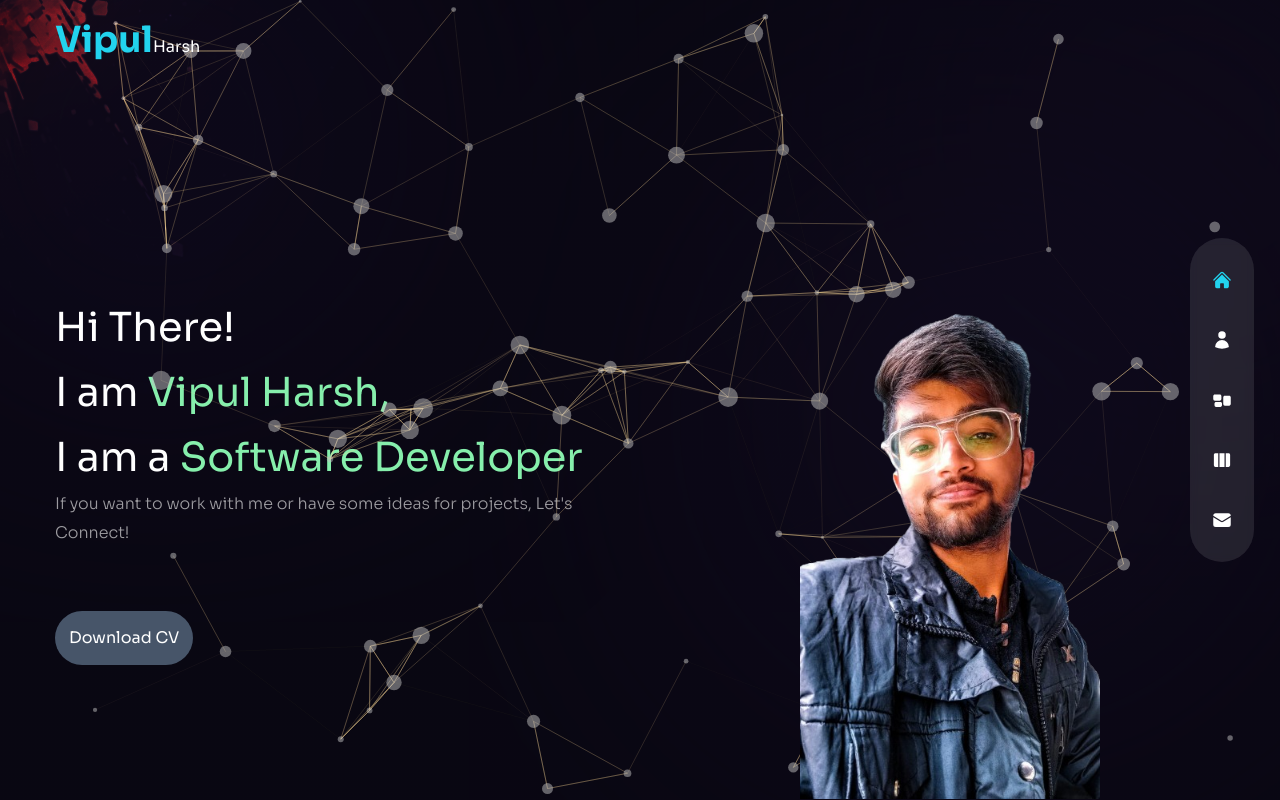
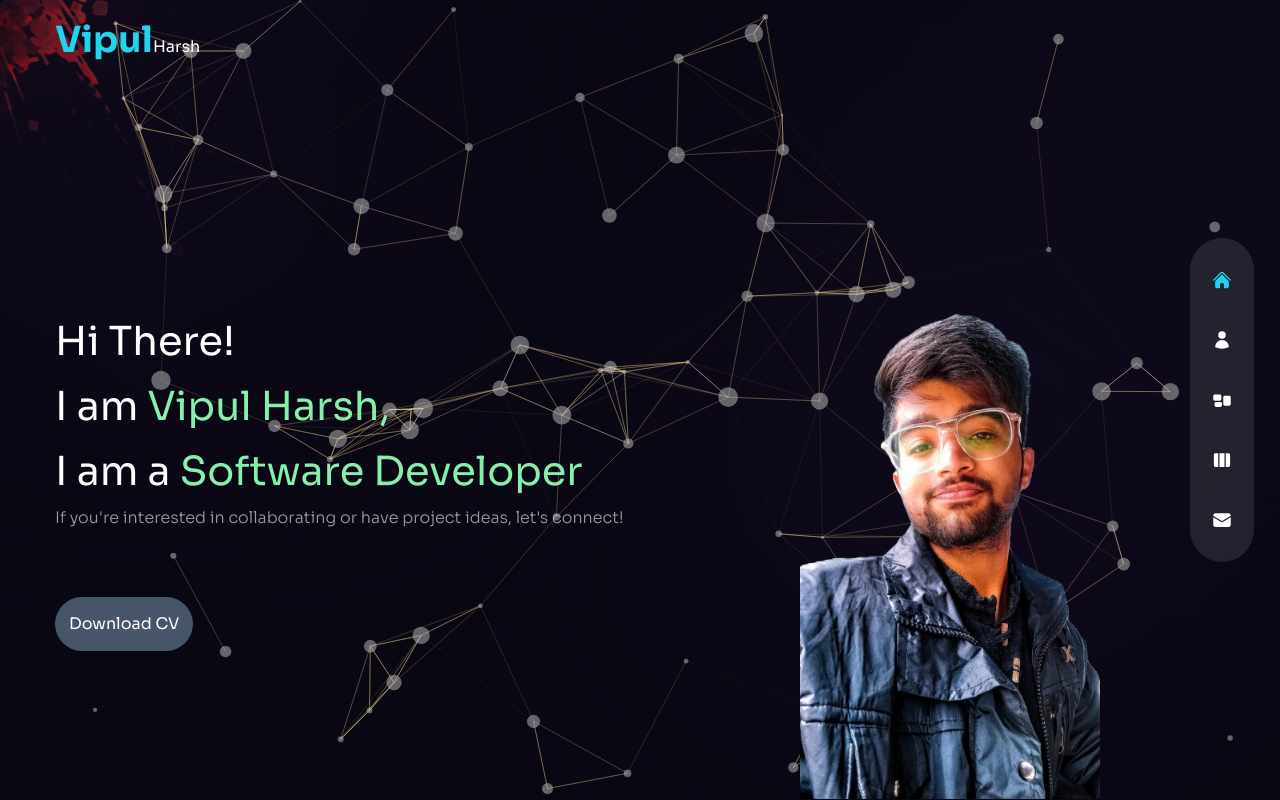
Before and after one commit to Vipul-Harsh/Portfolio_Vipul, a Next.js app: page / in a window 1280 px wide. Built offline with nearby package versions, Linux system fonts and the light colour scheme.

Commit message:
updated resume

```diff
--- a/pages/index.js
+++ b/pages/index.js
@@ -33,11 +33,11 @@ const Home = () => {
             exit="hidden"
             className="max-w-sm xl:max-w-xl mx-auto xl:mx-0 mb-10 xl:mb-16 z-100"
           >
-            If you want to work with me or have some ideas for projects, Let&apos;s Connect!
+           If you're interested in collaborating or have project ideas, let&apos;s connect!
 
 
           </motion.p>
-          <a href="https://drive.google.com/file/d/1Qk8C-cWmty_j2-zbNBmPdRuNm2N6ShmU/view?usp=sharing" style={{position:"relative",zIndex:"1"}} className=" m-0" download="VipulHarsh_resume.pdf" target="_blank">
+          <a href="https://drive.google.com/file/d/15j5GXWXVKFWOb8DNxSATNniU_FRh4X3d/view?usp=sharing" style={{position:"relative",zIndex:"1"}} className=" m-0" download="VipulHarsh_resume.pdf" target="_blank">
             <button className=" bg-slate-600 p-3.5 rounded-full flex flex-col justify-center hover:cursor-pointer hover:bg-accent hidden md:inline-block">
               Download CV
             </button>
```
